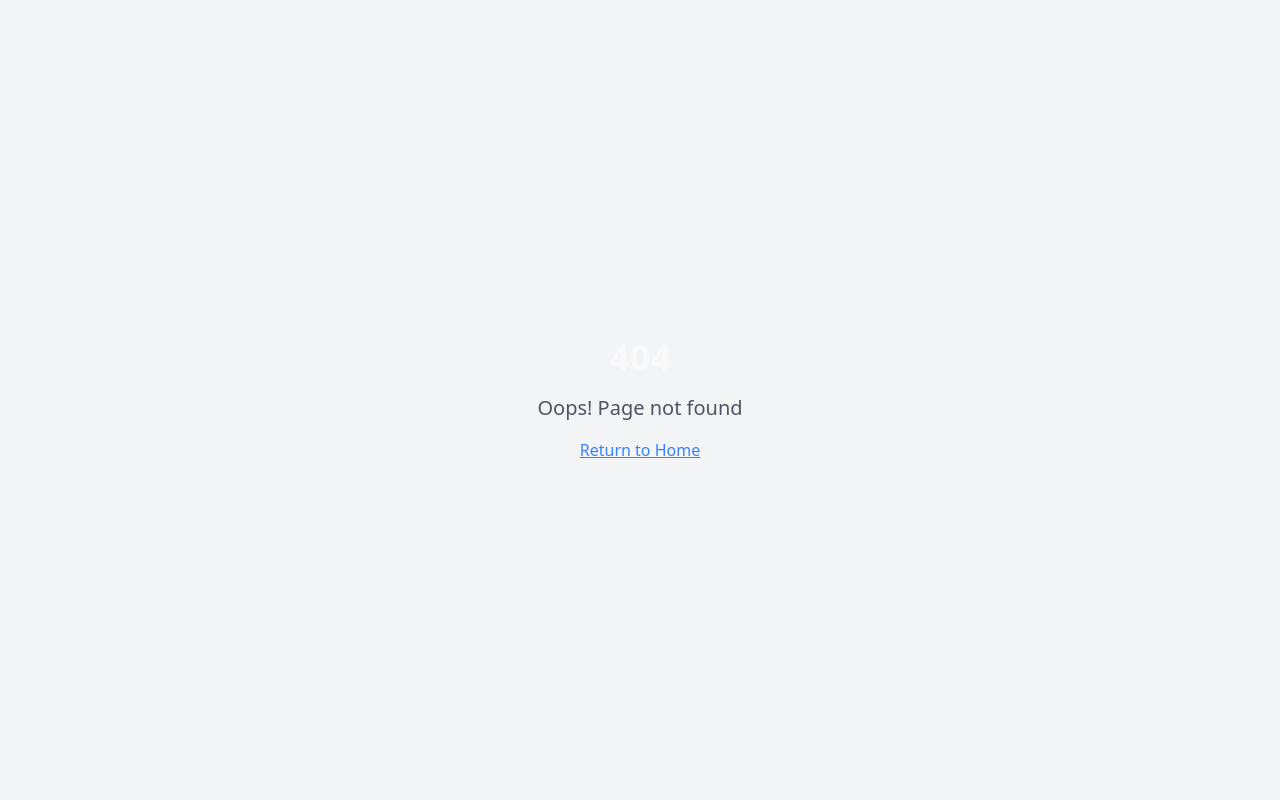
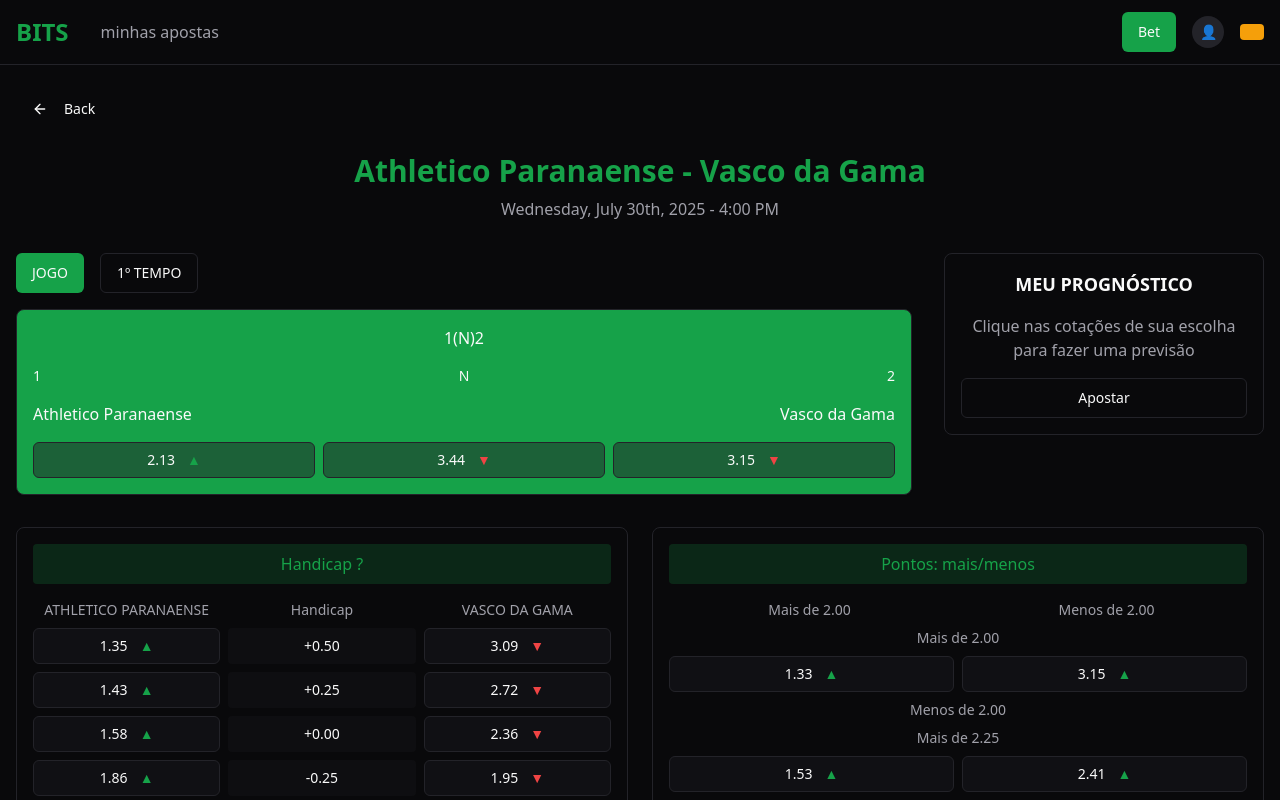
Before and after one commit to jdabliu/bits-bet-tracker, a React (Vite) app: page /match/1 in a window 1280 px wide. Before the commit this address had no page. Shown: the top 800 px of the page. Built offline with nearby package versions, Linux system fonts and the light colour scheme.

Commit message:
Update "+" button functionality
The "+" button now redirects to the match details page when clicked.

```diff
--- a/src/App.tsx
+++ b/src/App.tsx
@@ -4,6 +4,7 @@ import { TooltipProvider } from "@/components/ui/tooltip";
 import { QueryClient, QueryClientProvider } from "@tanstack/react-query";
 import { BrowserRouter, Routes, Route } from "react-router-dom";
 import Index from "./pages/Index";
+import MatchDetails from "./pages/MatchDetails";
 import NotFound from "./pages/NotFound";
 
 const queryClient = new QueryClient();
@@ -16,6 +17,7 @@ const App = () => (
       <BrowserRouter>
         <Routes>
           <Route path="/" element={<Index />} />
+          <Route path="/match/:matchId" element={<MatchDetails />} />
           {/* ADD ALL CUSTOM ROUTES ABOVE THE CATCH-ALL "*" ROUTE */}
           <Route path="*" element={<NotFound />} />
         </Routes>
--- a/src/pages/Index.tsx
+++ b/src/pages/Index.tsx
@@ -1,4 +1,5 @@
 import { useState } from "react";
+import { useNavigate } from "react-router-dom";
 import Header from "@/components/Header";
 import SearchBar from "@/components/SearchBar";
 import LogBetModal from "@/components/LogBetModal";
@@ -6,6 +7,7 @@ import MatchDetailsModal from "@/components/MatchDetailsModal";
 import { Card } from "@/components/ui/card";
 
 const Index = () => {
+  const navigate = useNavigate();
   const [showBetModal, setShowBetModal] = useState(false);
   const [showMatchDetailsModal, setShowMatchDetailsModal] = useState(false);
   const [selectedMatch, setSelectedMatch] = useState("");
@@ -190,7 +192,7 @@ const Index = () => {
 
                           <button
                             className="font-bold text-xl text-muted-foreground hover:text-foreground transition-colors"
-                            onClick={() => handleMatchClick(match)}
+                            onClick={() => navigate(`/match/${match.id}`)}
                           >
                             +
                           </button>
--- a/src/pages/MatchDetails.tsx
+++ b/src/pages/MatchDetails.tsx
@@ -1,4 +1,5 @@
 import { useState } from "react";
+import { useParams, useNavigate } from "react-router-dom";
 import { Button } from "@/components/ui/button";
 import { ArrowLeft } from "lucide-react";
 import Header from "@/components/Header";
@@ -7,17 +8,55 @@ import HandicapCard from "@/components/HandicapCard";
 import OverUnderCard from "@/components/OverUnderCard";
 import LogBetModal from "@/components/LogBetModal";
 
-interface MatchDetailsProps {
-  onBack: () => void;
-}
-
-const MatchDetails = ({ onBack }: MatchDetailsProps) => {
+const MatchDetails = () => {
+  const { matchId } = useParams();
+  const navigate = useNavigate();
   const [showLogBetModal, setShowLogBetModal] = useState(false);
   const [selectedBet, setSelectedBet] = useState<{ type: string; odd: string } | null>(null);
+
+  // Sample match data - in a real app this would come from an API based on matchId
+  const matches = [
+    {
+      id: "1",
+      homeTeam: "Athletico Paranaense",
+      awayTeam: "Vasco da Gama",
+      date: "Wednesday, July 30th, 2025",
+      time: "4:00 PM",
+      homeOdd: "2.13",
+      drawOdd: "3.44",
+      awayOdd: "3.15"
+    },
+    {
+      id: "2",
+      homeTeam: "Palmeiras",
+      awayTeam: "Juventude",
+      date: "Wednesday, July 30th, 2025",
+      time: "4:00 PM",
+      homeOdd: "1.29",
+      drawOdd: "5.37",
+      awayOdd: "8.65"
+    },
+    {
+      id: "3",
+      homeTeam: "RB Bragantino",
+      awayTeam: "Fortaleza",
+      date: "Wednesday, July 30th, 2025",
+      time: "7:00 PM",
+      homeOdd: "1.72",
+      drawOdd: "3.90",
+      awayOdd: "4.14"
+    }
+  ];
+
+  const match = matches.find(m => m.id === matchId) || matches[0];
 
   const handleBetClick = (betType: string, odd: string) => {
     setSelectedBet({ type: betType, odd });
     setShowLogBetModal(true);
+  };
+
+  const handleBack = () => {
+    navigate(-1);
   };
 
   const handicapOptions = [
@@ -46,20 +85,20 @@ const MatchDetails = ({ onBack }: MatchDetailsProps) => {
         <div className="flex items-center mb-6">
           <Button
             variant="ghost"
-            onClick={onBack}
+            onClick={handleBack}
             className="mr-4 hover:bg-secondary"
           >
             <ArrowLeft className="w-4 h-4 mr-2" />
-            Voltar
+            Back
           </Button>
         </div>
 
         <div className="text-center mb-8">
           <h1 className="text-3xl font-bold text-primary mb-2">
-            FLAMENGO - CHELSEA
+            {match.homeTeam} - {match.awayTeam}
           </h1>
           <p className="text-muted-foreground">
-            Quinta-feira, 31 de julho de 2025 - 16:00
+            {match.date} - {match.time}
           </p>
         </div>
 
@@ -76,11 +115,11 @@ const MatchDetails = ({ onBack }: MatchDetailsProps) => {
 
             <OddsCard
               title="1(N)2"
-              homeTeam="Flamengo"
-              awayTeam="Chelsea"
-              homeOdd="2.13"
-              drawOdd="3.44"
-              awayOdd="3.15"
+              homeTeam={match.homeTeam}
+              awayTeam={match.awayTeam}
+              homeOdd={match.homeOdd}
+              drawOdd={match.drawOdd}
+              awayOdd={match.awayOdd}
               isActive={true}
               onBetClick={handleBetClick}
             />
@@ -105,8 +144,8 @@ const MatchDetails = ({ onBack }: MatchDetailsProps) => {
         <div className="grid grid-cols-1 lg:grid-cols-2 gap-6">
           <HandicapCard
             title="Handicap ?"
-            homeTeam="FLAMENGO"
-            awayTeam="CHELSEA"
+            homeTeam={match.homeTeam.toUpperCase()}
+            awayTeam={match.awayTeam.toUpperCase()}
             options={handicapOptions}
             onBetClick={handleBetClick}
           />
@@ -122,8 +161,11 @@ const MatchDetails = ({ onBack }: MatchDetailsProps) => {
       <LogBetModal
         open={showLogBetModal}
         onOpenChange={setShowLogBetModal}
-        selectedMatch="Flamengo x Chelsea"
+        selectedMatch={`${match.homeTeam} x ${match.awayTeam}`}
         selectedBet={selectedBet?.type}
+        prefilledOdds=""
+        prefilledBetType=""
+        prefilledOption=""
       />
     </div>
   );
```
